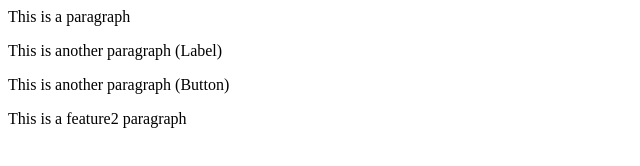
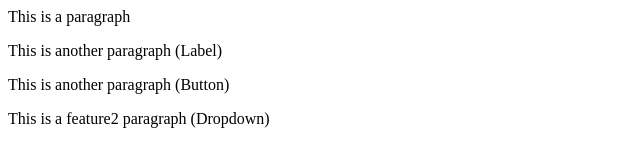
Before and after one commit to ShettiRaviTeja/Localrepo2, a plain HTML site: page index.html in a window 1280 px wide. Shown: the whole page, without its empty margins (0-640 px from the left). Drawn offline with Linux system fonts and the light colour scheme.

Commit message:
Dropdown added

```diff
--- a/index.html
+++ b/index.html
@@ -1,4 +1,4 @@
 <p>This is a paragraph</p>
 <p>This is another paragraph (Label)</p>
 <p>This is another paragraph (Button)</p>
-<p>This is a feature2 paragraph</p>
+<p>This is a feature2 paragraph (Dropdown)</p>
```
